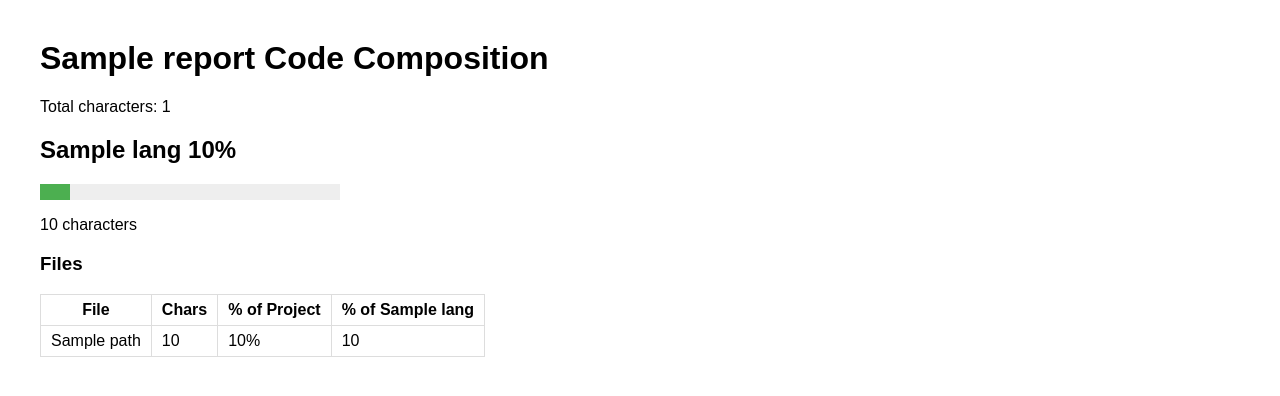
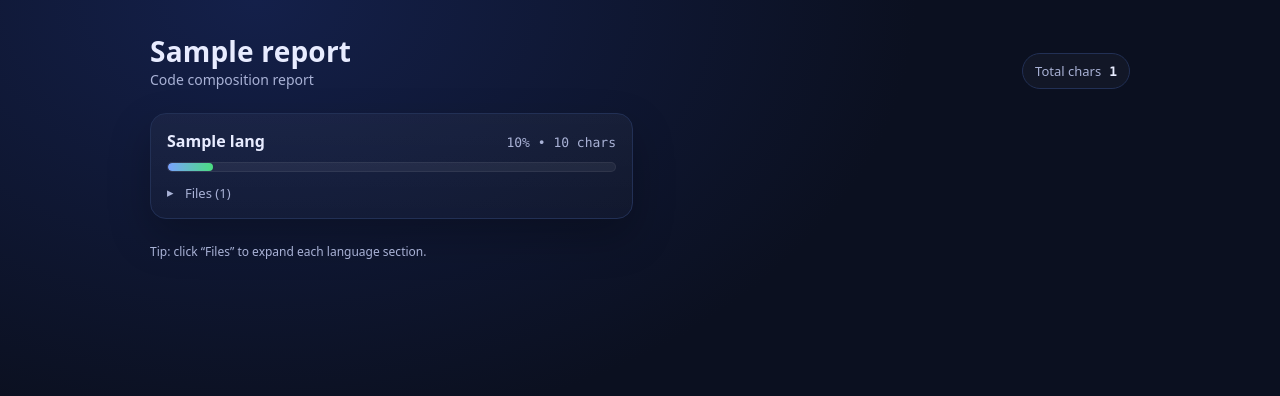
Before and after one commit to tactless2004/ProjectCartographer, a Flask app: template templates/template.html in a window 1280 px wide. Shown: the top 396 px of the page. Run offline with Flask 3, Linux system fonts and the light colour scheme; the template is opened without the code that fills it: most values are stand-ins (such as "Sample title", 1, 10 or a date in 2020).

Commit message:
feat: prettier template

```diff
--- a/templates/template.html
+++ b/templates/template.html
@@ -1,72 +1,165 @@
-<!DOCTYPE html>
-<html>
-    <title>Code Report</title>
+<!doctype html>
+<html lang="en">
 <head>
+  <meta charset="utf-8" />
+  <meta name="viewport" content="width=device-width, initial-scale=1" />
+  <title>{{ report.project_name }} • Language Report</title>
   <style>
-            body { font-family: Arial, sans-serif; margin: 40px; }
-            .language { margin-bottom: 40px; }
-            .bar {
-                height: 16px;
-                background-color: #4CAF50;
+    :root{
+      --bg:#0b1020; --card:#111a33; --text:#e8ecff; --muted:#a9b2d6; --line:#223055;
+      --accent:#7aa2ff; --good:#4ade80;
+      --radius:16px;
+      --mono: ui-monospace, SFMono-Regular, Menlo, Monaco, Consolas, "Liberation Mono", "Courier New", monospace;
+      --sans: ui-sans-serif, system-ui, -apple-system, Segoe UI, Roboto, Helvetica, Arial, "Apple Color Emoji","Segoe UI Emoji";
     }
-            .bar-container {
-                background: #eee;
-                width: 300px;
+    *{ box-sizing:border-box; }
+    body{
+      margin:0; padding:32px;
+      font-family:var(--sans);
+      background: radial-gradient(1200px 800px at 20% 0%, #14204a 0%, var(--bg) 55%) fixed;
+      color:var(--text);
     }
-            table {
-                border-collapse: collapse;
-                margin-top: 10px;
+    .wrap{ max-width: 980px; margin:0 auto; }
+    header{ display:flex; align-items:flex-end; justify-content:space-between; gap:16px; margin-bottom:24px; }
+    h1{ margin:0; font-size:28px; letter-spacing:.2px; }
+    .meta{ color:var(--muted); font-size:14px; }
+    .pill{
+      display:inline-flex; align-items:center; gap:8px;
+      padding:8px 12px; border:1px solid var(--line);
+      border-radius:999px; color:var(--muted); font-size:13px;
+      background: rgba(255,255,255,.03);
     }
-            th, td {
-                padding: 6px 10px;
-                border: 1px solid #ddd;
+    .grid{ display:grid; grid-template-columns: 1fr; gap:14px; align-items: start;}
+    @media (min-width: 860px){ .grid{ grid-template-columns: 1fr 1fr; } }
+
+    .card{
+      background: linear-gradient(180deg, rgba(255,255,255,.04), rgba(255,255,255,.02));
+      border:1px solid var(--line);
+      border-radius: var(--radius);
+      padding:16px;
+      box-shadow: 0 18px 40px rgba(0,0,0,.25);
     }
+    .row{ display:flex; justify-content:space-between; gap:10px; align-items:baseline; }
+    .lang{ font-size:16px; font-weight:700; }
+    .pct{ font-family:var(--mono); color:var(--muted); font-size:13px; }
+    .bar{
+      margin-top:10px;
+      height:10px; border-radius:999px;
+      background: rgba(255,255,255,.06);
+      border:1px solid rgba(255,255,255,.06);
+      overflow:hidden;
+    }
+    .bar > div{
+      height:100%;
+      width: min(100%, calc(var(--p) * 1%));
+      background: linear-gradient(90deg, var(--accent), var(--good));
+      border-radius:999px;
+    }
+    details{ margin-top:12px; }
+    summary{
+      cursor:pointer;
+      color:var(--muted);
+      list-style:none;
+      user-select:none;
+      font-size:13px;
+    }
+    summary::-webkit-details-marker{ display:none; }
+    summary:before{
+      content:"▸"; margin-right:8px; color:var(--muted);
+      display:inline-block; transform: translateY(-1px);
+    }
+    details[open] summary:before{ content:"▾"; }
+
+    table{
+      width:100%;
+      border-collapse:collapse;
+      margin-top:10px;
+      font-size:13px;
+      overflow:hidden;
+      border-radius:12px;
+      border:1px solid var(--line);
+    }
+    th, td{
+      padding:10px 10px;
+      border-bottom:1px solid rgba(255,255,255,.06);
+      vertical-align:top;
+    }
+    th{
+      text-align:left;
+      color:var(--muted);
+      font-weight:600;
+      background: rgba(255,255,255,.03);
+    }
+    tr:last-child td{ border-bottom:none; }
+    .path{ font-family:var(--mono); font-size:12px; color:#d9ddff; }
+    .num{ font-family:var(--mono); text-align:right; white-space:nowrap; color:var(--muted); }
+    .right{ text-align:right; }
+    footer{ margin-top:24px; color:var(--muted); font-size:12px; }
+    a{ color:inherit; }
   </style>
 </head>
 <body>
-    <h1>{{report.project_name}} Code Composition </h1>
-    <p>Total characters: {{report.total_chars}}</report></p>
+  <div class="wrap">
+    <header>
+      <div>
+        <h1>{{ report.project_name }}</h1>
+        <div class="meta">Code composition report</div>
+      </div>
+      <div class="pill">
+        <span>Total chars</span>
+        <strong style="color:var(--text); font-family:var(--mono);">{{ report.total_chars }}</strong>
+      </div>
+    </header>
 
+    <section class="grid">
       {% for lang in report.languages %}
-    <div class = "language">
-        <h2>
-            {{lang.name}}
-            {{lang.pct_total | round(2)}}%
-        </h2>
-
-        <div class = "bar-container">
-            <div class="bar" style="width: {{lang.pct_total}}%"></div>
+      <article class="card">
+        <div class="row">
+          <div class="lang">{{ lang.name }}</div>
+          <div class="pct">{{ lang.pct_total | round(2) }}% • {{ lang.chars }} chars</div>
         </div>
 
-        <p>{{lang.chars}} characters</p>
+        <div class="bar" title="{{ lang.pct_total | round(2) }}%">
+          <div style="--p: {{ lang.pct_total }};"></div>
+        </div>
 
-        <h3>Files</h3>
+        <details>
+          <summary>
+            Files ({{ lang.files | length }})
+          </summary>
 
           {% if lang.files %}
           <table>
             <thead>
               <tr>
                 <th>File</th>
-                    <th>Chars</th>
-                    <th>% of Project</th>
-                    <th>% of {{lang.name}}</th>
+                <th class="right">Chars</th>
+                <th class="right">% project</th>
+                <th class="right">% {{ lang.name }}</th>
               </tr>
             </thead>
             <tbody>
-                {% for file in lang.files %}
+              {% for f in lang.files %}
               <tr>
-                    <td>{{ file.path}}</td>
-                    <td>{{file.chars}}</td>
-                    <td>{{file.pct_total | round(2)}}%</td>
-                    <td>{{file.pct_lang | round(2)}}</td>
+                <td class="path">{{ f.path }}</td>
+                <td class="num">{{ f.chars }}</td>
+                <td class="num">{{ f.pct_total | round(2) }}%</td>
+                <td class="num">{{ f.pct_lang | round(2) }}%</td>
               </tr>
               {% endfor %}
             </tbody>
           </table>
           {% else %}
-            <p>No files found.</p>
+            <div class="meta" style="margin-top:10px;">No files found.</div>
           {% endif %}
+        </details>
+      </article>
+      {% endfor %}
+    </section>
+
+    <footer>
+      Tip: click “Files” to expand each language section.
+    </footer>
   </div>
-    {% endfor %}
 </body>
 </html>
```
Lines whose indentation alone changed are shown as unchanged.
